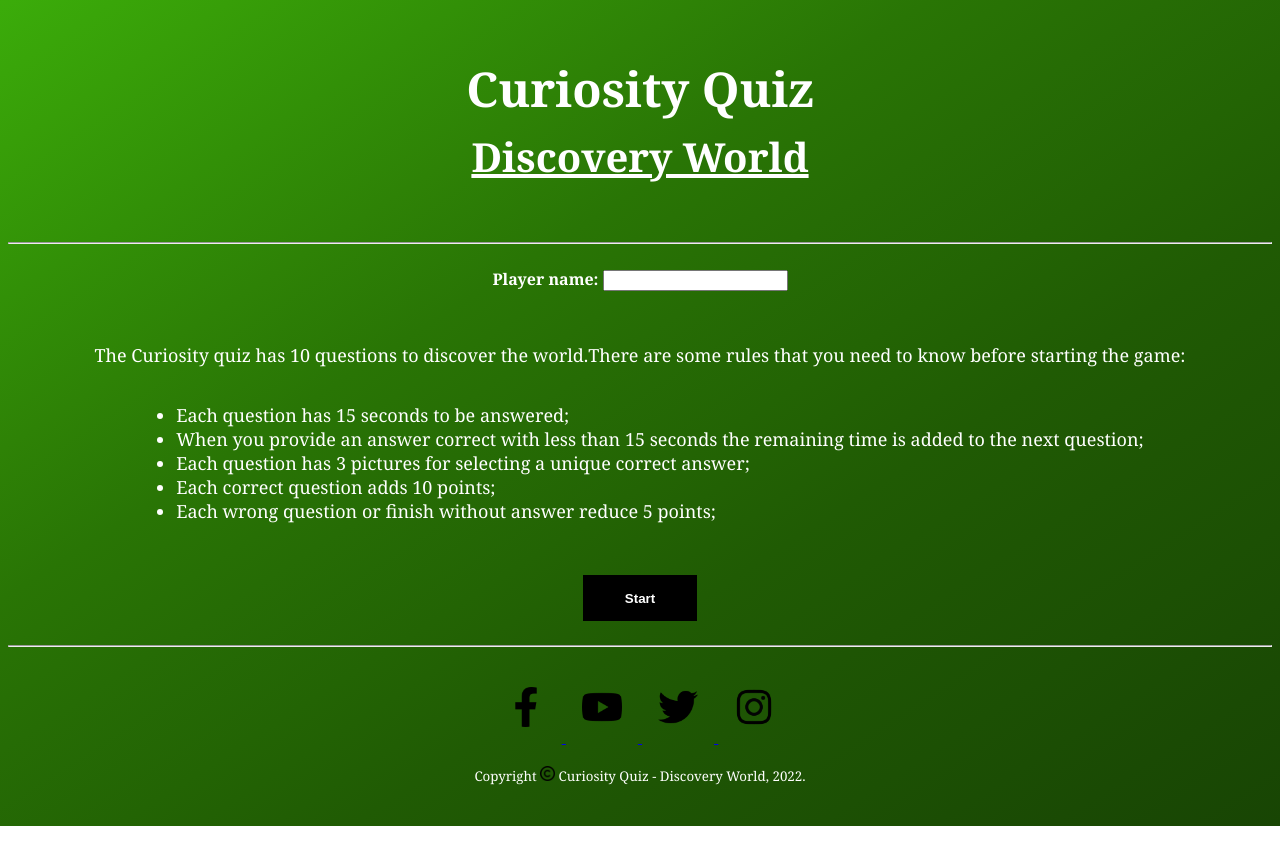
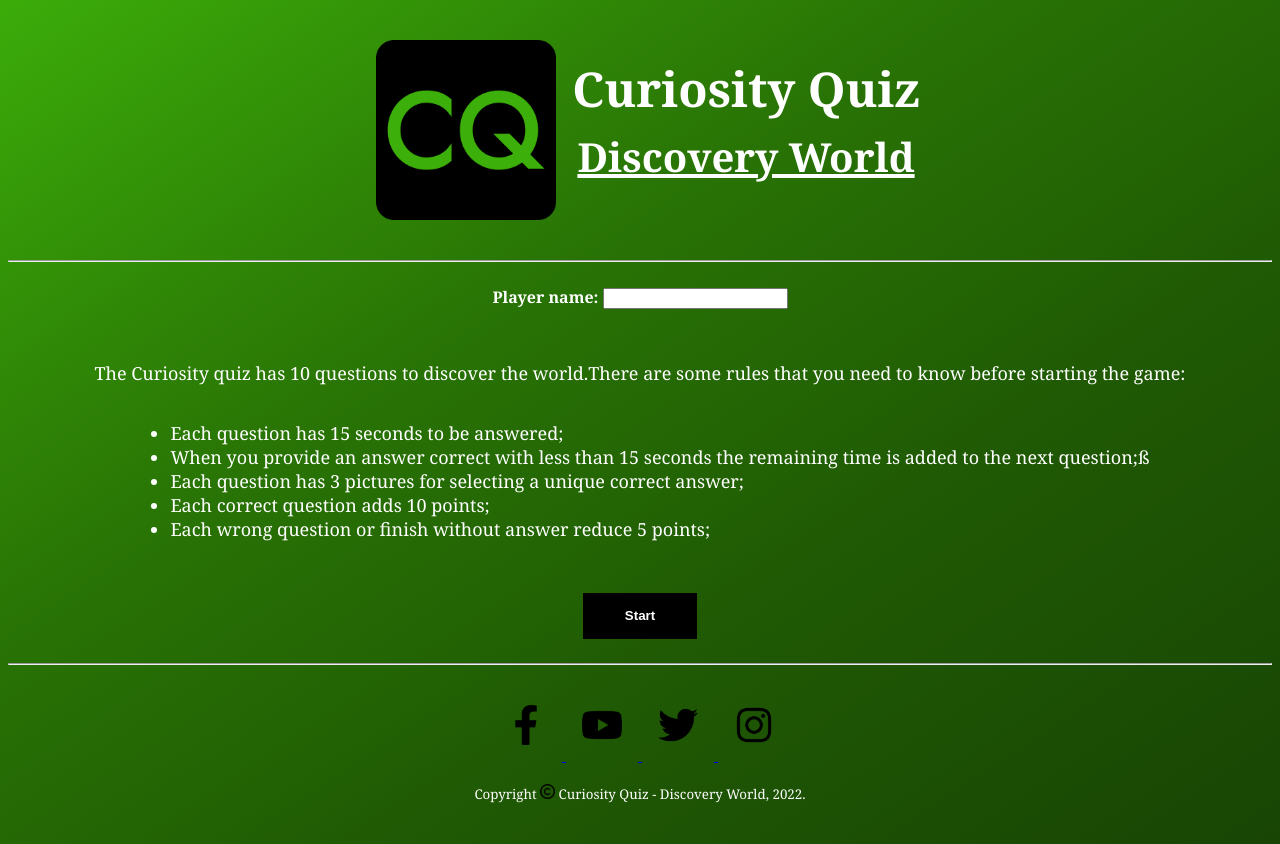
Before and after one commit to Code-Institute-Submissions/michaelrfreitas-p2_web_curiosity-quiz_MayResub, a plain HTML site: page index.html in a window 1280 px wide. Drawn offline with Linux system fonts and the light colour scheme.

Commit message:
style: add logo and favicon in index page

```diff
--- a/asset/css/style.css
+++ b/asset/css/style.css
@@ -13,6 +13,9 @@ html {
 /* header tag use to determine padding size for the header */
 header {
     padding: 1em;
+    padding: 1em;
+    display: flex;
+    justify-content: center;
 }
 
 /* h1 tag use to determine font size and text aling */
@@ -153,6 +156,14 @@ tr:nth-child(even) {
     color:black;
 }
 
+/* logo id to style logo in the pages */
+#logo {
+    width: 30%;
+    max-width: 180px;
+    height: inherit;
+    padding: 1em;
+}
+
 /* Styles for media scren above 821px */
 @media screen and (min-width: 821px) {
     /* answer id use to determine reposition for answers in big screens */
--- a/index.html
+++ b/index.html
@@ -7,10 +7,12 @@
     <meta name="viewport" content="width=device-width, initial-scale=1.0" />
     <link rel="stylesheet" href="./asset/css/style.css" />
     <title>Curiosity Quiz</title>
+    <link rel="icon" type="image/x-icon" href="./asset/media/favicon.ico">
 </head>
 
 <body>
     <header>
+        <img id="logo" src="./asset/media/logo.png" alt="Curiosity Quiz Logo.">
         <h1>
             Curiosity Quiz<br /><small><u>Discovery World</u></small>
         </h1>
@@ -33,7 +35,7 @@
                 <li>Each question has 15 seconds to be answered;</li>
                 <li>
                     When you provide an answer correct with less than 15 seconds the
-                    remaining time is added to the next question;
+                    remaining time is added to the next question;ß
                 </li>
                 <li>
                     Each question has 3 pictures for selecting a unique
```
